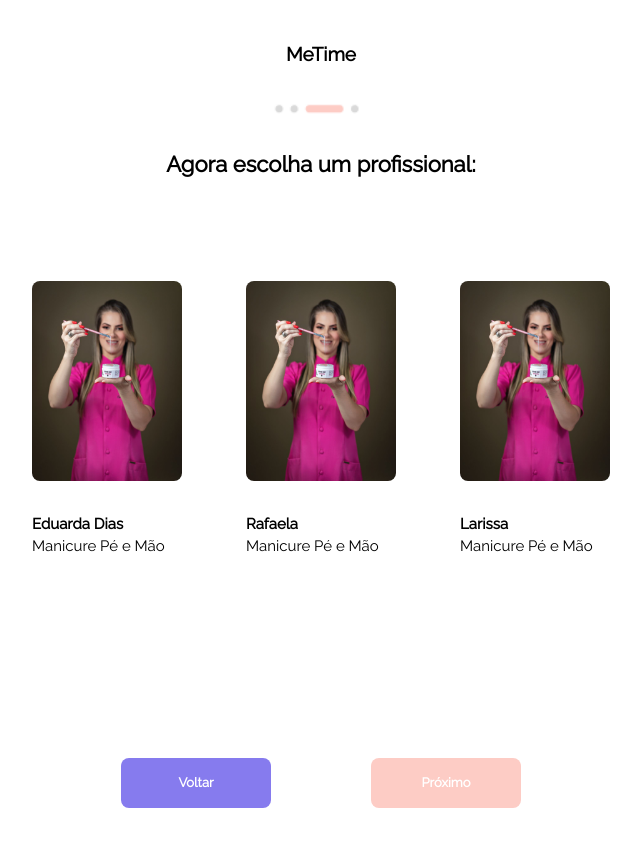
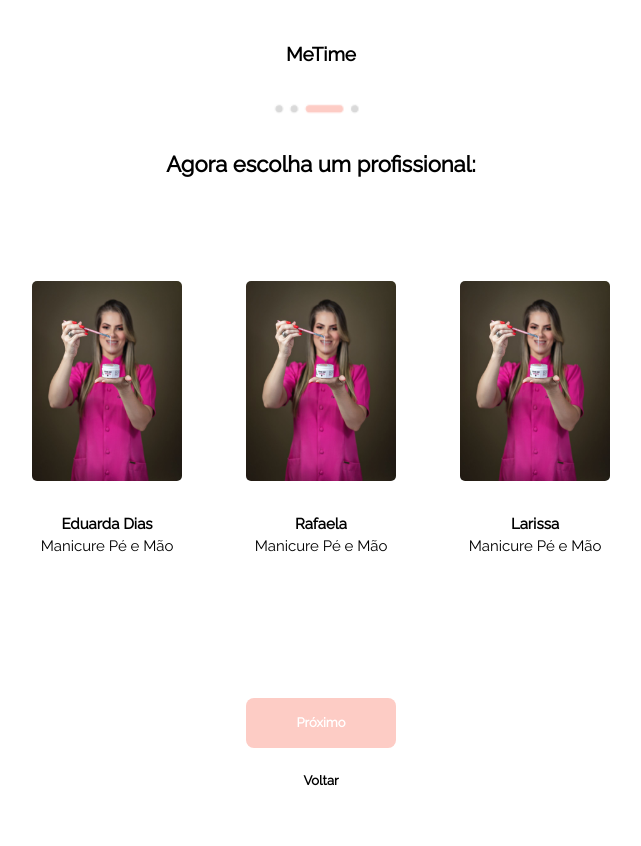
Before and after one commit to euukc/agendamento-online, a Next.js app: page /escolher-profissional in a window 1280 px wide. Shown: the top 846 px of the page, without its empty margins (319-960 px from the left). Built offline with nearby package versions, Linux system fonts and the light colour scheme.

Commit message:
style: Ajustes no layout dos botões de ir e voltar das páginas

```diff
--- a/src/app/confirmar-agendamento/page.jsx
+++ b/src/app/confirmar-agendamento/page.jsx
@@ -93,13 +93,13 @@ export default function ConfirmarAgendamento() {
                 </div>
             </div>
 
-            <div className="flex justify-center items-center mx-[20px] gap-4 md:gap-[100px]">
-                <div className="w-[50%] flex justify-end mt-[40px] md:mt-[100px] mb-[50px]">
-                    <button className="border-2 border-transparent p-[10px] rounded-lg bg-[#867BEE] text-white w-[100px] md:w-[150px] md:h-[50px] text-[15px] font-extrabold">
+            <div className="flex flex-col-reverse justify-center items-center mx-[20px] mt-10">
+                <div className="flex">
+                    <button className="text-black text-[15px] font-extrabold">
                         <Link href="/escolher-profissional">Voltar</Link>
                     </button>
                 </div>
-                <div className="w-[50%] flex justify-start mt-[40px] md:mt-[100px] mb-[50px]">
+                <div className="flex mb-[50px] mt-10">
                     <button className="border-2 border-transparent p-[10px] rounded-lg bg-[#FDCCC5] text-white w-[100px] md:w-[150px] md:h-[50px] text-[15px] font-extrabold"
                         onClick={agendamentoConfirmado}>
                         Agendar
--- a/src/app/escolher-profissional/page.jsx
+++ b/src/app/escolher-profissional/page.jsx
@@ -40,26 +40,26 @@ export default function EscolherProfissional() {
 
             <div className="w-full flex justify-center gap-10 md:gap-16 flex-wrap items-center mt-[40px] md:mt-[100px] text-[13px]">
                 {Object.keys(profissionalData).map((name) => (
-                    <div key={name} className={`w-[80%] md:w-[150px] flex justify-start gap-2 items-center md:gap-8 flex-row md:flex-col cursor-pointer ${selectedProfissional === name ? 'border-4 border-[#867BEE]  bg-[#867BEE] p-[0.5px] rounded-xl' : ''}`}
+                    <div key={name} className={`w-[80%] md:w-[150px] flex justify-start gap-2 items-center md:gap-8 flex-row md:flex-col cursor-pointer ${selectedProfissional === name ? 'bg-[#FDCCC5] p-[0.5px] rounded-xl' : ''}`}
                         onClick={() => profissionalSelected(name)}>
-                        <img src="/profissional.jpg" alt="Foto de Unhas" className="w-[100px] h-[100px] md:w-[150px] md:h-[200px] rounded-lg" />
+                        <img src="/profissional.jpg" alt="Foto de Unhas" className="w-[100px] h-[100px] md:w-[150px] md:h-[200px] rounded-[5px]" />
                         <div className="w-full flex flex-col justify-end text-justify">
-                            <p className="text-[15px] md:text-[15px]"><strong>{name}</strong></p>
-                            <p className="text-[13px] md:text-[15px]">Manicure Pé e Mão</p>
+                            <p className="text-[15px] md:text-[15px] text-center"><strong>{name}</strong></p>
+                            <p className="text-[13px] md:text-[15px] text-center">Manicure Pé e Mão</p>
                         </div>
                     </div>
                 ))}
             </div>
 
-            <div className="flex justify-center md:justify-center mt-[40px] md:mt-[100px] mb-[50px] gap-6 md:gap-[100px]">
-                <div className="w-[50%] flex justify-end mt-[40px] md:mt-[100px] mb-[50px]">
-                    <button className="border-2 border-transparent p-[5px] rounded-lg bg-[#867BEE] text-white w-[100px] md:w-[150px] md:h-[50px] text-[13px] font-extrabold">
-                        <Link href="/escolher-servico">Voltar</Link>
+            <div className="flex flex-col items-center justify-center mt-[40px] md:mt-[100px] mb-[50px] gap-6 md:gap-2">
+                <div className="mt-[40px]">
+                    <button className="border-2 border-transparent p-[5px] rounded-lg bg-[#FDCCC5] text-white w-[100px] md:w-[150px] md:h-[50px] text-[13px] font-extrabold">
+                        <Link href="/confirmar-agendamento">Próximo</Link>
                     </button>
                 </div>
-                <div className="w-[50%] flex justify-start mt-[40px] md:mt-[100px] mb-[50px]">
-                    <button className="border-2 border-transparent p-[5px] rounded-lg bg-[#FDCCC5] text-white w-[100px] md:w-[150px] md:h-[50px] text-[13px] font-extrabold">
-                        <Link href="/confirmar-agendamento">Próximo</Link>
+                <div className="mb-[50px]">
+                    <button className="text-black w-[100px] md:w-[150px] md:h-[50px] text-[13px] font-extrabold">
+                        <Link href="/escolher-servico">Voltar</Link>
                     </button>
                 </div>
             </div>
--- a/src/app/escolher-servico/page.jsx
+++ b/src/app/escolher-servico/page.jsx
@@ -56,7 +56,7 @@ export default function EscolherServico() {
                 {Object.keys(serviceImages).map((service) => (
                     <div
                         key={service}
-                        className={`w-[30%] md:w-[150px] flex justify-center items-center flex-col gap-2 md:gap-8 cursor-pointer ${selectedServices.includes(service) ? 'border-4 border-[#867BEE]  bg-[#867BEE] p-[0.5px] rounded-xl shadow-lg' : ''}`}
+                        className={`w-[30%] md:w-[150px] flex justify-center items-center flex-col gap-2 md:gap-8 cursor-pointer ${selectedServices.includes(service) ? 'bg-[#FDCCC5] p-[0.5px] rounded-xl shadow-xl' : ''}`}
                         onClick={() => serviceSelected(service)}
                     >
                         <img
@@ -64,20 +64,20 @@ export default function EscolherServico() {
                             alt={`Foto de ${service}`}
                             className="w-[120px] h-[90px] md:w-[150px] md:h-[200px] rounded-lg"
                         />
-                        <p className="md:text-[15px]"><strong>{service}</strong></p>
+                        <p className="md:text-[15px] text-center"><strong>{service}</strong></p>
                     </div>
                 ))}
             </div>
 
-            <div className="flex justify-center md:justify-center mt-[40px] md:mt-[100px] mb-[50px] gap-6 md:gap-[100px]">
-                <div className="w-[50%] flex justify-end mt-[40px] md:mt-[100px] mb-[50px]">
-                    <button className="border-2 border-transparent p-[5px] rounded-lg bg-[#867BEE] text-white w-[100px] md:w-[150px] md:h-[50px] text-[13px] font-extrabold">
-                        <Link href="/escolher-horario">Voltar</Link>
+            <div className="flex flex-col items-center justify-center mt-[40px] md:mt-[100px] mb-[50px] gap-6 md:gap-2">
+                <div className="mt-[40px]">
+                    <button className="border-2 border-transparent p-[5px] rounded-lg bg-[#FDCCC5] text-white w-[100px] md:w-[150px] md:h-[50px] text-[13px] font-extrabold">
+                        <Link href="/escolher-profissional">Próximo</Link>
                     </button>
                 </div>
-                <div className="w-[50%] flex justify-start mt-[40px] md:mt-[100px] mb-[50px]">
-                    <button className="border-2 border-transparent p-[5px] rounded-lg bg-[#FDCCC5] text-white w-[100px] md:w-[150px] md:h-[50px] text-[13px] font-extrabold">
-                        <Link href="/escolher-profissional">Próximo</Link>
+                <div className="mb-[50px]">
+                    <button className="text-black w-[100px] md:w-[150px] md:h-[50px] text-[13px] font-extrabold">
+                        <Link href="/escolher-horario">Voltar</Link>
                     </button>
                 </div>
             </div>
```
